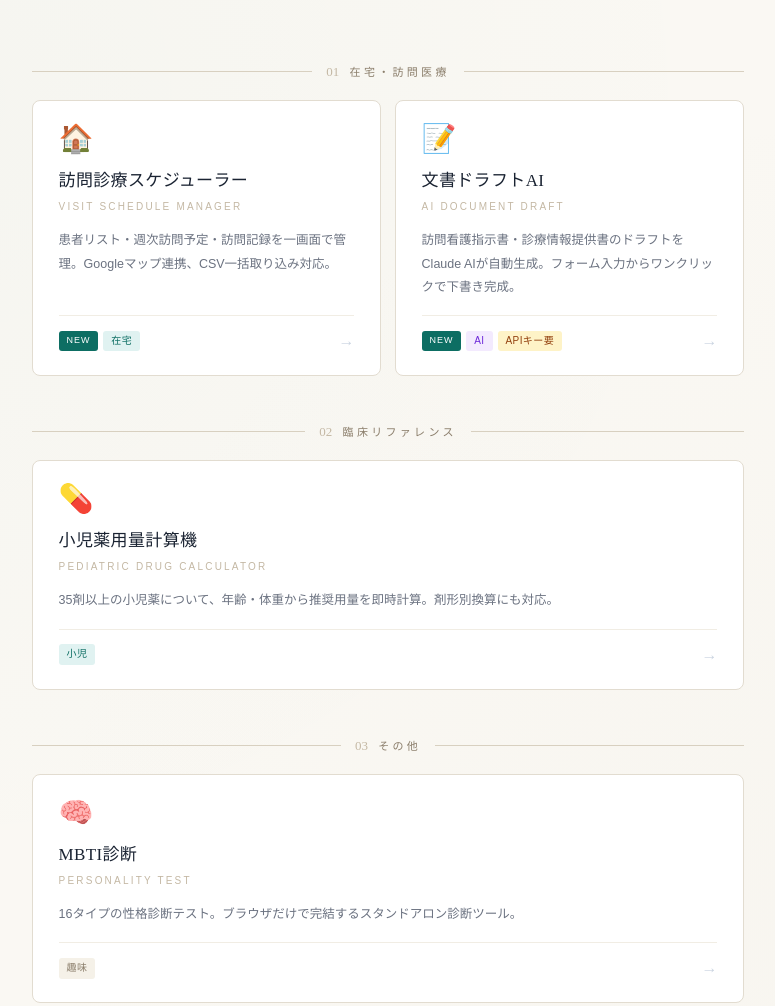
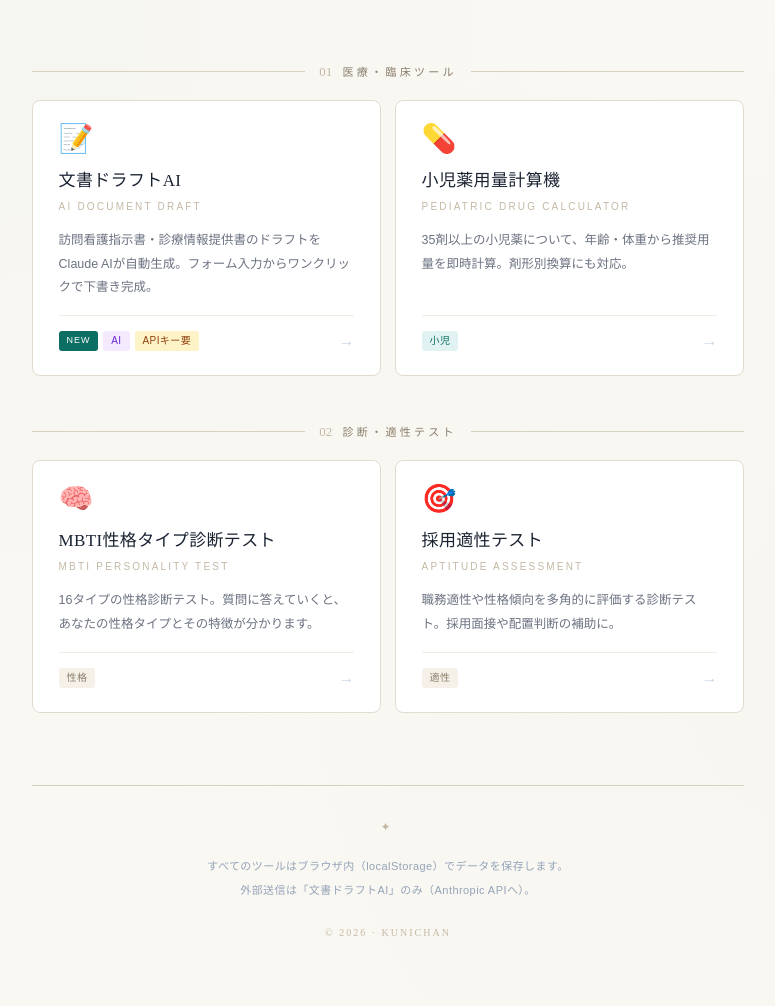
Before and after one commit to kunichandayo-design/kunichandayo-design.github.io, a plain HTML site: page index.html in a window 1280 px wide. Shown: the part 301-1307 px from the top of the page, without its empty margins (252-1027 px from the left). Drawn offline with Linux system fonts and the light colour scheme.

Commit message:
Add files via upload

```diff
--- a/index.html
+++ b/index.html
@@ -248,28 +248,12 @@ body {
     </p>
   </header>
 
-  <!-- ────── 01 在宅・訪問医療 ────── -->
+  <!-- ────── 01 医療・臨床ツール ────── -->
   <section class="category">
     <div class="category-label">
-      <span><span class="category-num">01</span> 在宅・訪問医療</span>
+      <span><span class="category-num">01</span> 医療・臨床ツール</span>
     </div>
     <div class="tool-grid">
-
-      <a href="https://kunichandayo-design.github.io/houmon-scheduler/" class="tool-card">
-        <div class="tool-icon">🏠</div>
-        <div class="tool-title">訪問診療スケジューラー</div>
-        <div class="tool-en">VISIT SCHEDULE MANAGER</div>
-        <p class="tool-desc">
-          患者リスト・週次訪問予定・訪問記録を一画面で管理。Googleマップ連携、CSV一括取り込み対応。
-        </p>
-        <div class="tool-footer">
-          <div class="tool-tags">
-            <span class="tool-tag new">NEW</span>
-            <span class="tool-tag clinical">在宅</span>
-          </div>
-          <span class="tool-arrow">→</span>
-        </div>
-      </a>
 
       <a href="https://kunichandayo-design.github.io/medical-doc-ai/" class="tool-card">
         <div class="tool-icon">📝</div>
@@ -287,16 +271,6 @@ body {
           <span class="tool-arrow">→</span>
         </div>
       </a>
-
-    </div>
-  </section>
-
-  <!-- ────── 02 臨床リファレンス ────── -->
-  <section class="category">
-    <div class="category-label">
-      <span><span class="category-num">02</span> 臨床リファレンス</span>
-    </div>
-    <div class="tool-grid">
 
       <a href="https://kunichandayo-design.github.io/pediatric-drug-calc/" class="tool-card">
         <div class="tool-icon">💊</div>
@@ -316,24 +290,38 @@ body {
     </div>
   </section>
 
-  <!-- ────── 03 その他 ────── -->
-  <!-- ※ MBTIのURLは取得後にhref属性を更新してください -->
+  <!-- ────── 02 診断・適性テスト ────── -->
   <section class="category">
     <div class="category-label">
-      <span><span class="category-num">03</span> その他</span>
+      <span><span class="category-num">02</span> 診断・適性テスト</span>
     </div>
     <div class="tool-grid">
 
-      <a href="#" class="tool-card">
+      <a href="https://kunichandayo-design.github.io/mbti-test/" class="tool-card">
         <div class="tool-icon">🧠</div>
-        <div class="tool-title">MBTI診断</div>
-        <div class="tool-en">PERSONALITY TEST</div>
+        <div class="tool-title">MBTI性格タイプ診断テスト</div>
+        <div class="tool-en">MBTI PERSONALITY TEST</div>
         <p class="tool-desc">
-          16タイプの性格診断テスト。ブラウザだけで完結するスタンドアロン診断ツール。
+          16タイプの性格診断テスト。質問に答えていくと、あなたの性格タイプとその特徴が分かります。
         </p>
         <div class="tool-footer">
           <div class="tool-tags">
-            <span class="tool-tag">趣味</span>
+            <span class="tool-tag">性格</span>
+          </div>
+          <span class="tool-arrow">→</span>
+        </div>
+      </a>
+
+      <a href="https://kunichandayo-design.github.io/aptitude-test/" class="tool-card">
+        <div class="tool-icon">🎯</div>
+        <div class="tool-title">採用適性テスト</div>
+        <div class="tool-en">APTITUDE ASSESSMENT</div>
+        <p class="tool-desc">
+          職務適性や性格傾向を多角的に評価する診断テスト。採用面接や配置判断の補助に。
+        </p>
+        <div class="tool-footer">
+          <div class="tool-tags">
+            <span class="tool-tag">適性</span>
           </div>
           <span class="tool-arrow">→</span>
         </div>
```
